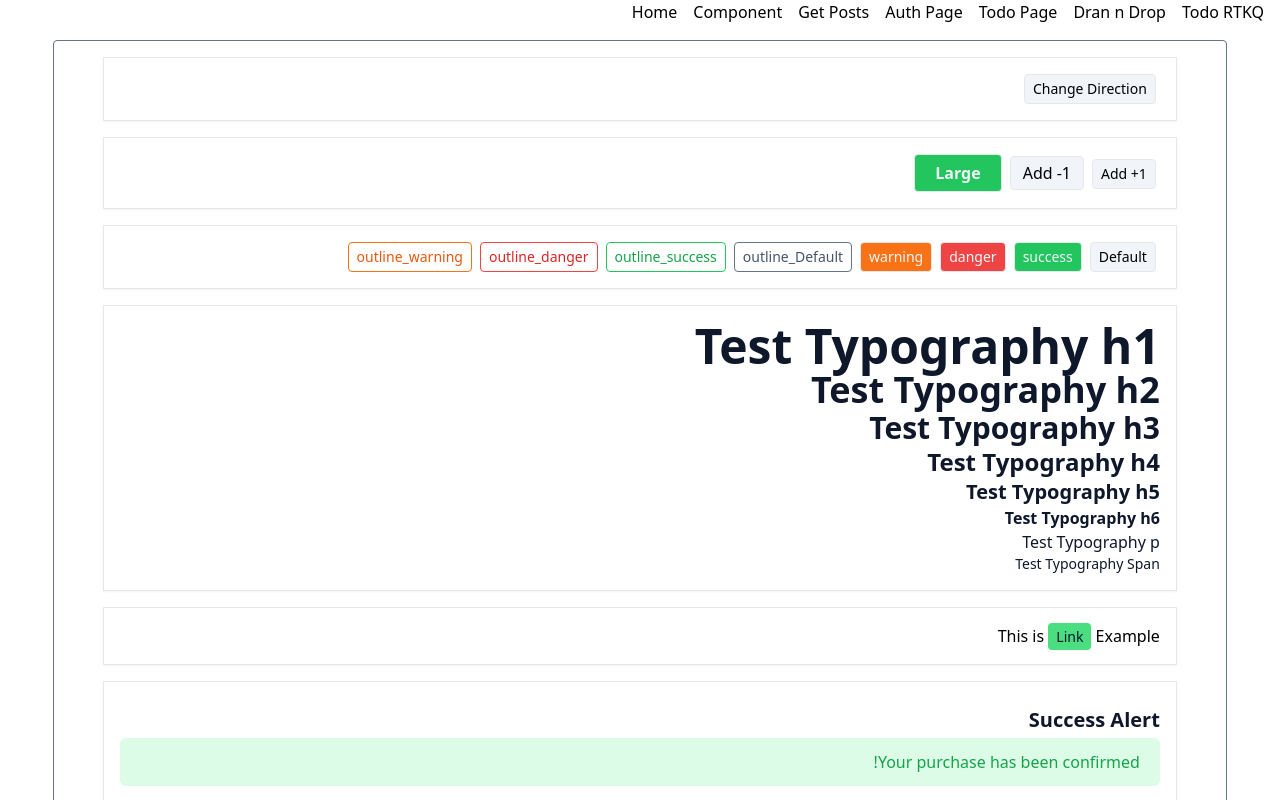
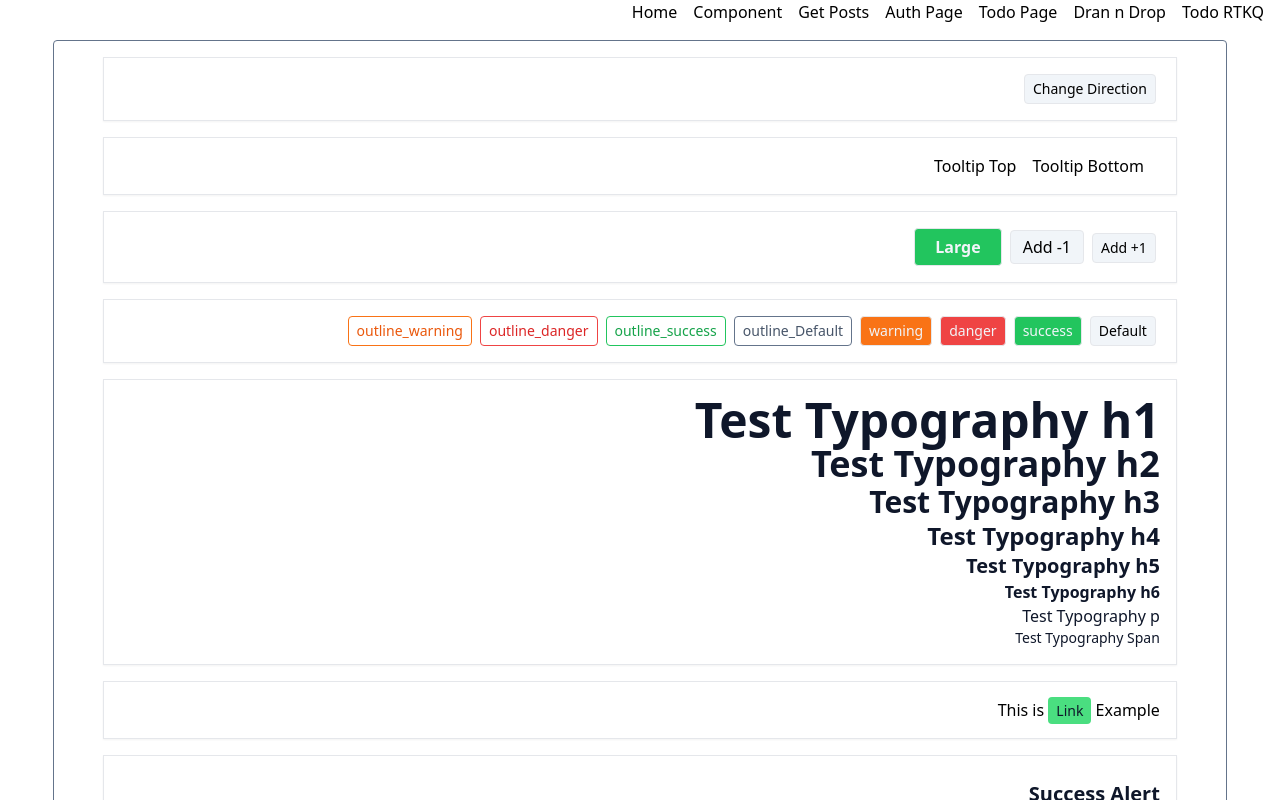
Before and after one commit to FarNys/Type-TestTools, a React (Create React App) app: page /component/button in a window 1280 px wide. Shown: the top 800 px of the page. Built offline with nearby package versions, Linux system fonts and the light colour scheme.

Commit message:
+add tooltip component

```diff
--- /dev/null
+++ b/src/Components/DataDisplay/Tooltip.tsx
@@ -0,0 +1,34 @@
+import React, { useEffect, useRef } from "react";
+type Position = "top" | "bottom";
+
+interface TooltipType {
+  children: React.ReactNode;
+  label: string;
+  position?: Position;
+}
+
+const Tooltip = ({
+  children,
+  label,
+  position = "bottom",
+  ...rest
+}: TooltipType) => {
+  const positionHandler = (el: Position) => {
+    return el === "top" ? "bottom-full" : "top-full";
+  };
+
+  return (
+    <div {...rest} className="group w-fit relative">
+      {children}
+      <div
+        className={`opacity-0 z-50 absolute ${positionHandler(
+          position
+        )} left-1/2 -translate-x-1/2 py-0.5 px-2 rounded-md text-sm pointer-events-none bg-slate-800 text-slate-200 group-hover:opacity-100 duration-150`}
+      >
+        {label}
+      </div>
+    </div>
+  );
+};
+
+export default Tooltip;
--- a/src/Pages/Components/ComponentPage.tsx
+++ b/src/Pages/Components/ComponentPage.tsx
@@ -23,6 +23,7 @@ import Toast from "../../Components/DataDisplay/Toast";
 import Carousel from "../../Components/DataDisplay/Carousel";
 import { toastCreator } from "../../functions/toastCreator";
 import useDirection from "../../Hooks/useDirection";
+import Tooltip from "../../Components/DataDisplay/Tooltip";
 
 const ComponentPage = () => {
   const [count, setcount] = useState<number>(0);
@@ -71,6 +72,14 @@ const ComponentPage = () => {
         <Button size="sm" variant="default" onClick={directionHandler}>
           Change Direction
         </Button>
+      </Card>
+      <Card className="flex">
+        <Tooltip label="tooltip" position="bottom">
+          <p className="mx-4">Tooltip Bottom</p>
+        </Tooltip>
+        <Tooltip label="tooltip" position="top">
+          <p>Tooltip Top</p>
+        </Tooltip>
       </Card>
       <Card>
         <Button
```
